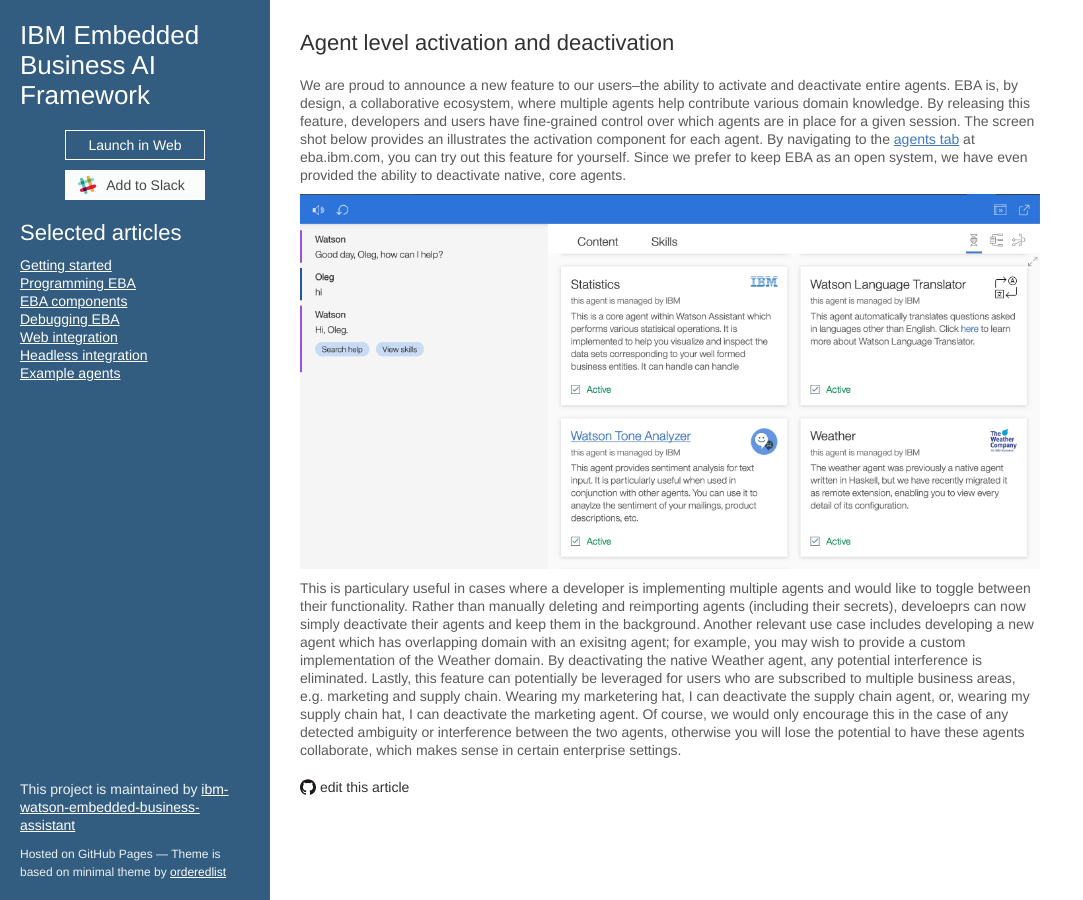
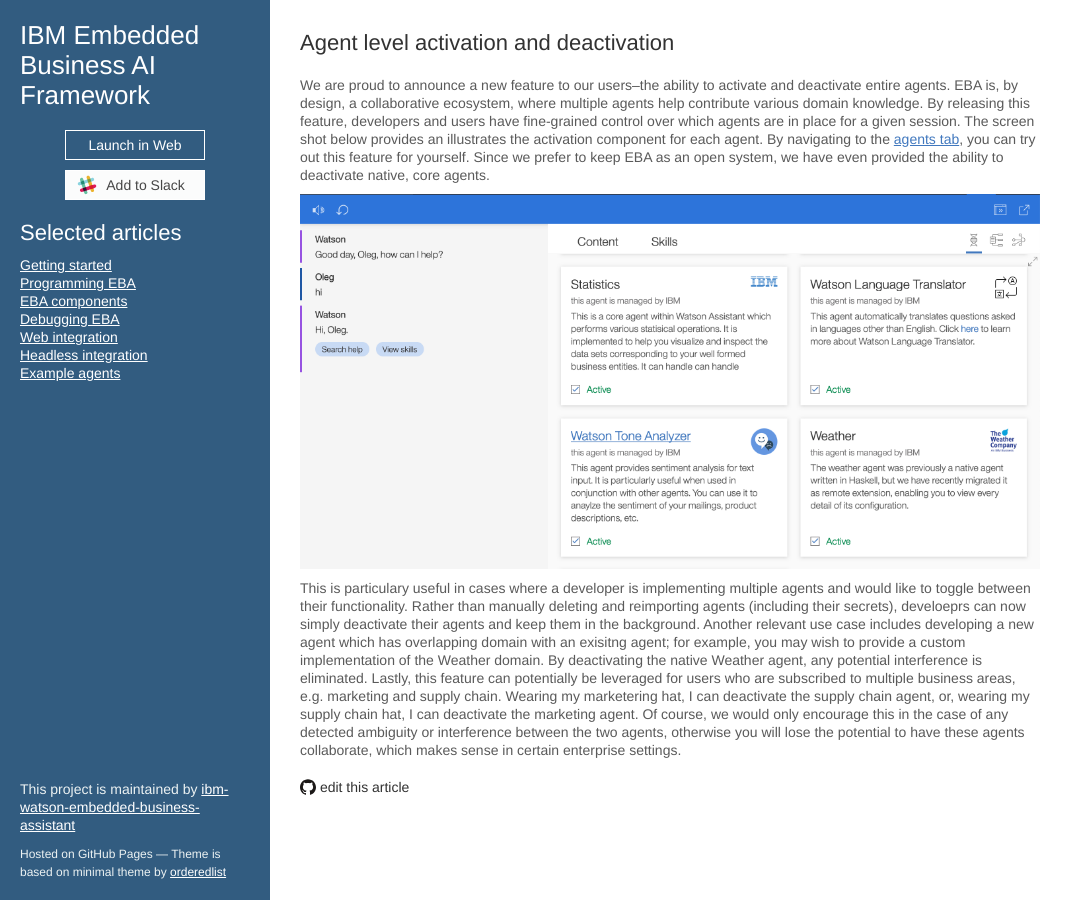
Before and after one commit to ibm-watson-embedded-business-assistant/eba-example-agents, a Jekyll site: the page built from release/blogs/AgentActivation.md, in a window 1280 px wide. Shown: the whole page, without its empty margins (0-1083 px from the left). Built offline with Jekyll 4.4.1, drawn with Linux system fonts in a browser that asks for light colours; our own code applies the rules of GitHub Pages for plain Markdown files; the repository's description, which GitHub fills in, is left out.

Commit message:
Update AgentActivation.md

```diff
--- a/release/blogs/AgentActivation.md
+++ b/release/blogs/AgentActivation.md
@@ -1,6 +1,6 @@
 ## Agent level activation and deactivation
 
-We are proud to announce a new feature to our users--the ability to activate and deactivate entire agents. EBA is, by design, a collaborative ecosystem, where multiple agents help contribute various domain knowledge. By releasing this feature, developers and users have fine-grained control over which agents are in place for a given session. The screen shot below provides an illustrates the activation component for each agent. By navigating to the [agents tab](https://eba.ibm.com/assistant#/lab/agents) at eba.ibm.com, you can try out this feature for yourself. Since we prefer to keep EBA as an open system, we have even provided the ability to deactivate native, core agents.
+We are proud to announce a new feature to our users--the ability to activate and deactivate entire agents. EBA is, by design, a collaborative ecosystem, where multiple agents help contribute various domain knowledge. By releasing this feature, developers and users have fine-grained control over which agents are in place for a given session. The screen shot below provides an illustrates the activation component for each agent. By navigating to the [agents tab](https://eba.ibm.com/assistant#/lab/agents), you can try out this feature for yourself. Since we prefer to keep EBA as an open system, we have even provided the ability to deactivate native, core agents.
 
 [![Activation example](../agent-deactivation.png "Agent activation control")](../agent-deactivation.png)
 
```
